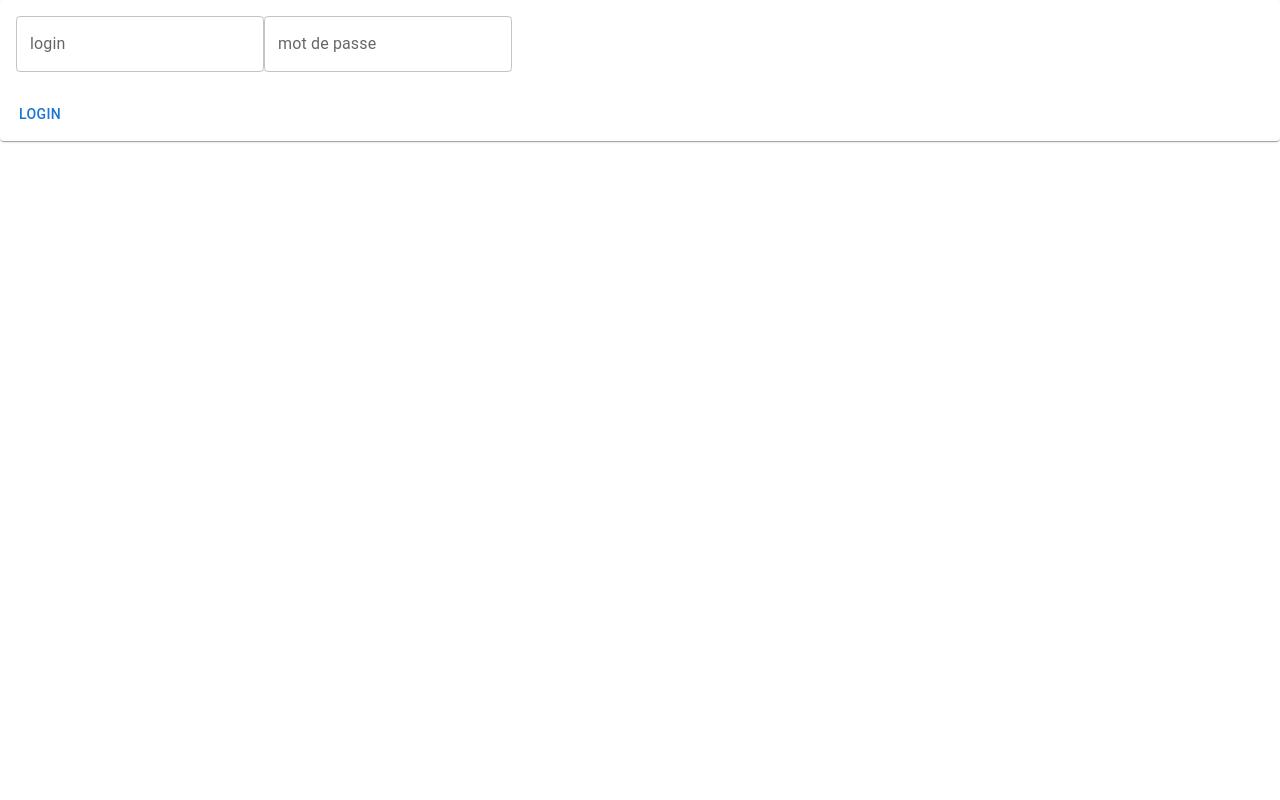
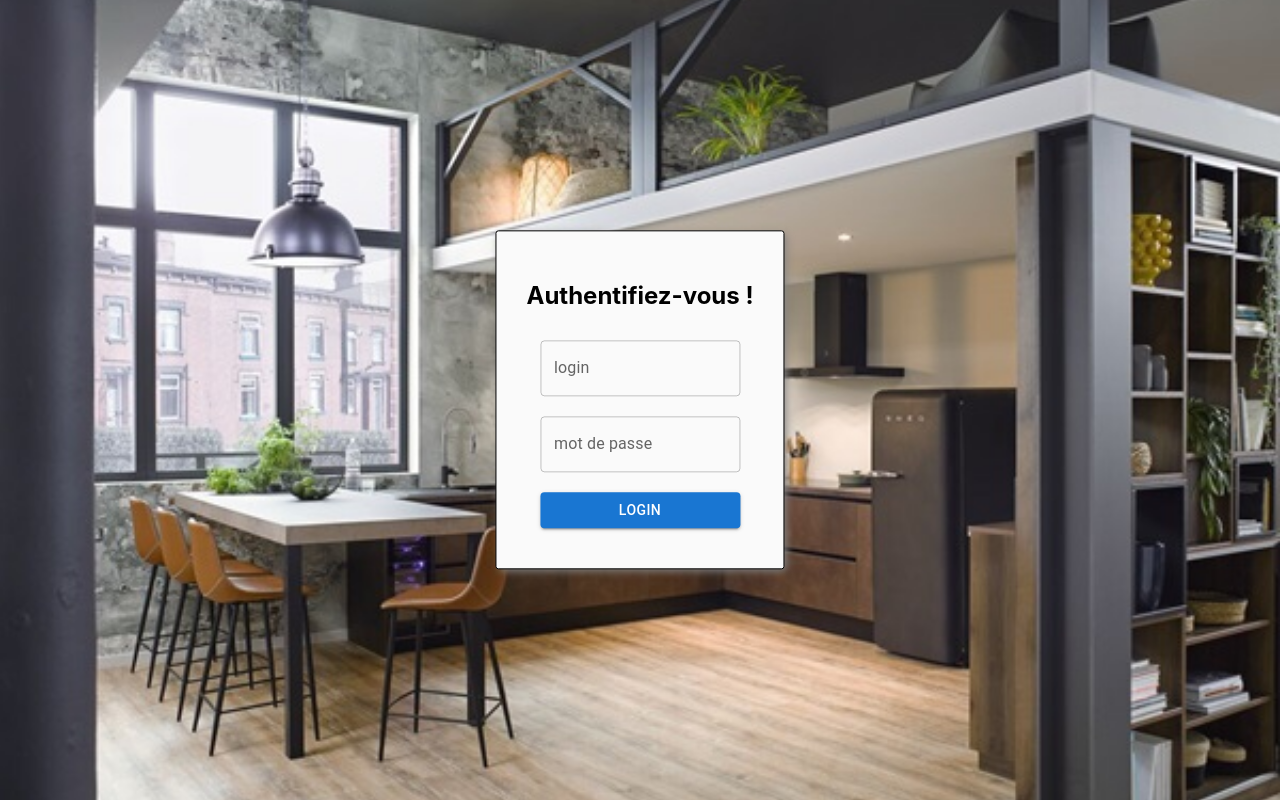
Before and after one commit to Lucas-PLA/kuistot-kermit, a React (Create React App) app: page /authent in a window 1280 px wide. Built offline with nearby package versions, Linux system fonts and the light colour scheme; what miragejs would draw is missing.

Commit message:
style: page d'authent

```diff
--- a/src/app/App.tsx
+++ b/src/app/App.tsx
@@ -6,9 +6,6 @@ import Menu from './pages/menu/Menu';
 import RequireAuth from './utils/requireAuth';
 
 //TODO : passer par un switch ?
-
-// TODO : changer string du champs token
-// TODO : règle sur les dépendances du useEffect ?
 
 function App() {
 
--- /dev/null
+++ b/src/app/pages/authent/Authent.css
@@ -0,0 +1,33 @@
+#authent-form {
+	display: flex;
+	flex-direction: column;
+	align-items: center;
+
+	width: fit-content;
+
+	padding: 30px;
+
+	border: 1px solid;
+	border-radius: 3px;
+
+	position: absolute;
+	left: 50%;
+	top:50%;
+	transform: translate(-50%, -50%);
+
+	background-color: #FAFAFA;
+	box-shadow: 3px 3px 8px -1px #848484;
+}
+
+.login-form-element {
+	width: 200px;
+	margin: 10px 0;
+}
+
+#background {
+	background-image: url('../../assets/authent-background-image.jpg');
+	height: 100%;
+	background-position: center;
+	background-repeat: no-repeat;
+	background-size: cover;
+}
--- a/src/app/pages/authent/Authent.tsx
+++ b/src/app/pages/authent/Authent.tsx
@@ -1,13 +1,12 @@
 import React, { useState } from 'react';
 import { Navigate } from 'react-router-dom';
 
-import Card from '@mui/material/Card';
-import CardActions from '@mui/material/CardActions';
-import CardContent from '@mui/material/CardContent';
 import TextField from '@mui/material/TextField';
 import Button from '@mui/material/Button';
 
 import { authenticate } from '../../script/requests';
+
+import './Authent.css';
 
 function Authent() {
 	// UseMemo ?
@@ -21,25 +20,26 @@ function Authent() {
 	}
 
 	return (
-		<Card>
-			<CardContent>
+		<div id="background">
+			<form id='authent-form'>
+				<h2>Authentifiez-vous !</h2>
 				<TextField
 					id="outlined-basic"
+					className="login-form-element"
 					variant="outlined"
 					label="login"
 					value={username}
 					onChange={(event) => setUsername(event.target.value)}/>
 				<TextField
 					id="outlined-basic"
+					className="login-form-element"
 					variant="outlined"
 					label="mot de passe"
 					value={userPw}
 					onChange={(event) => setUserPw(event.target.value)}/>
-			</CardContent>
-			<CardActions>
-				<Button onClick={() => authenticate(username, userPw)}>Login</Button>
-			</CardActions>
-		</Card>
+				<Button className="login-form-element" variant="contained" onClick={() => authenticate(username, userPw)}>Login</Button>
+			</form>
+		</div>
 	);
 }
 
--- a/src/index.css
+++ b/src/index.css
@@ -1,3 +1,7 @@
+html {
+  height: 100%;
+}
+
 body {
   margin: 0;
   font-family: -apple-system, BlinkMacSystemFont, 'Segoe UI', 'Roboto', 'Oxygen',
@@ -5,9 +9,14 @@ body {
     sans-serif;
   -webkit-font-smoothing: antialiased;
   -moz-osx-font-smoothing: grayscale;
+  height: 100%;
 }
 
 code {
   font-family: source-code-pro, Menlo, Monaco, Consolas, 'Courier New',
     monospace;
 }
+
+#root {
+  height: 100%;
+}
--- a/src/index.tsx
+++ b/src/index.tsx
@@ -5,13 +5,17 @@ import App from './app/App';
 import reportWebVitals from './reportWebVitals';
 import { makeServer } from './app/mocking/server';
 
+import { StyledEngineProvider } from '@mui/material/styles';
+
 if (process.env.NODE_ENV === "development") {
 	makeServer({environment: "development"});
 }
 
 ReactDOM.render(
 	<React.StrictMode>
-		<App />
+		<StyledEngineProvider injectFirst>
+			<App />
+		</StyledEngineProvider>
 	</React.StrictMode>,
 	document.getElementById('root')
 );
```
Also changed, not shown: src/app/assets/authent-background-image.jpg (added), 1 other file (tests, documents, lock files or other folders).
